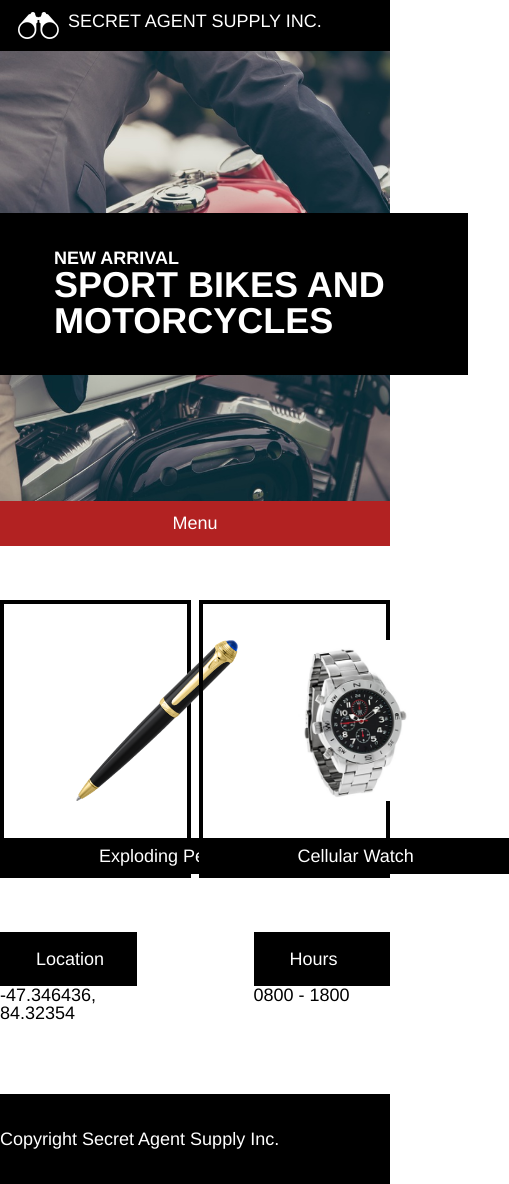
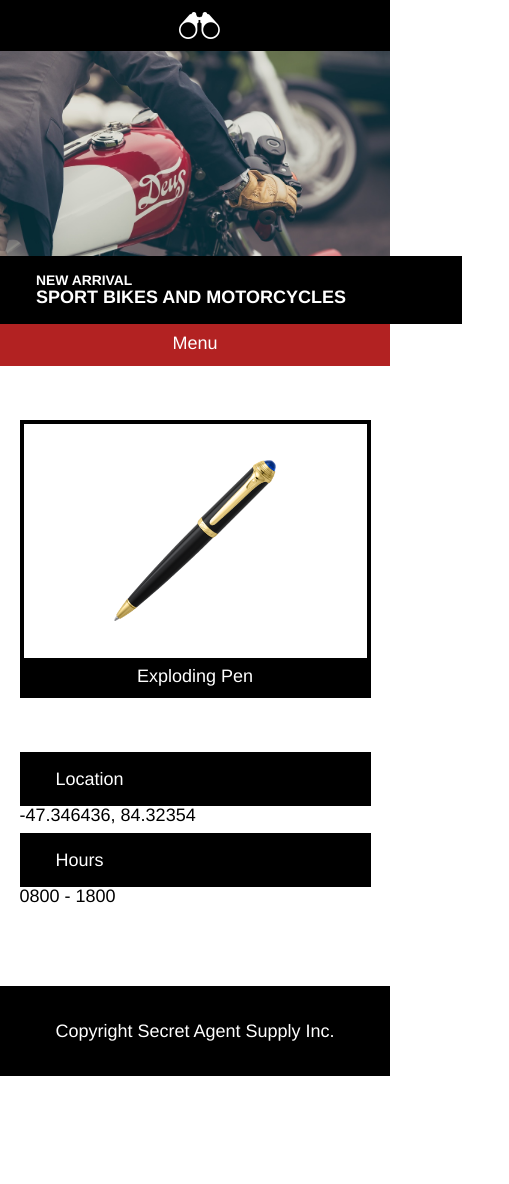
Before and after one commit to MimsCopeland/SecretAgentSupply, a plain HTML site: page index.html in a window 390 px wide. Shown: the whole page, 509 px wide, since content can reach past the window. After the commit the page ends 1076 px from the top, so only its background shows below. Drawn offline with Linux system fonts and the light colour scheme.

Commit message:
480 done

```diff
--- a/index.html
+++ b/index.html
@@ -5,6 +5,7 @@
     <title>Secret Agent Supply Inc.</title>
     <link href="resources/css/reset.css" type="text/css" rel="stylesheet">
     <link href="resources/css/style.css" type="text/css" rel="stylesheet">
+    <meta name="viewport" content="width=device-width, maximum-scale=1.0" />
   </head>
   <body>
 
--- a/resources/css/style.css
+++ b/resources/css/style.css
@@ -156,3 +156,46 @@ footer h5 {
     justify-content: flex-end;
   }
 }
+
+@media only screen and (max-width: 470px) {
+  .title h2 {
+    display: none;
+  }
+  .title {
+    justify-content: center;
+  }
+  .moto {
+    height: 15rem;
+  }
+ .moto-text {
+    padding: 1rem 2rem;
+    width: 100%;
+    margin-top: 11.4rem;
+  }
+  .moto-text h2 {
+    font-size: .77rem;
+  }
+  .moto-text h1 {
+    font-size: 1rem;
+  }
+  .gallery {
+    width: 90%;
+    margin: 3rem auto;
+  }
+  .gallery .container:nth-child(2) {
+    display: none;
+  }
+  .gallery .container {
+    width: 100%;
+  }
+  .location-line {
+    display: block;
+  }
+  .location-line .container {
+    width: 90%;
+    margin: .5rem auto;
+  }
+  footer h5{
+    justify-content: center;
+  }
+}
```
